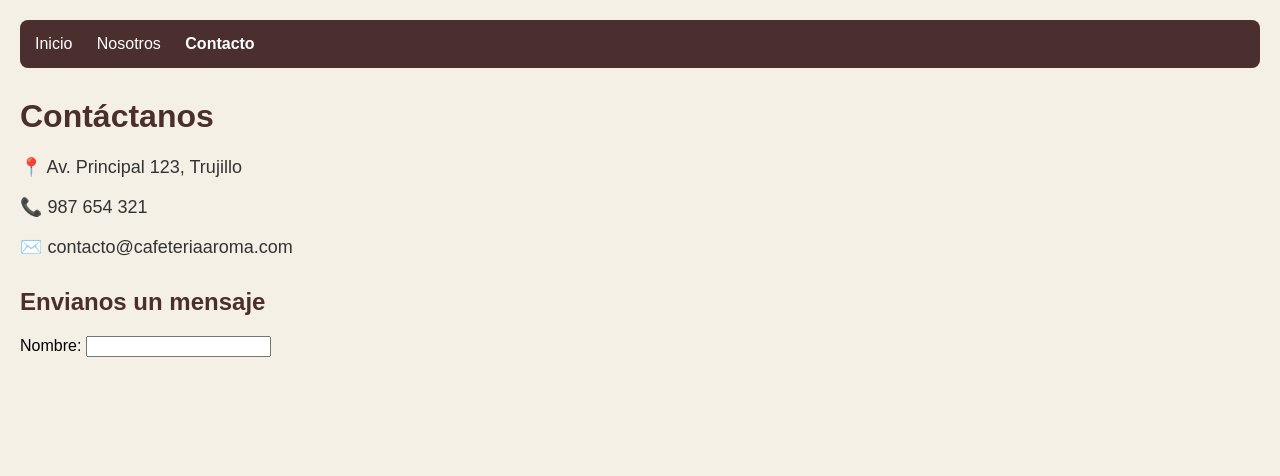
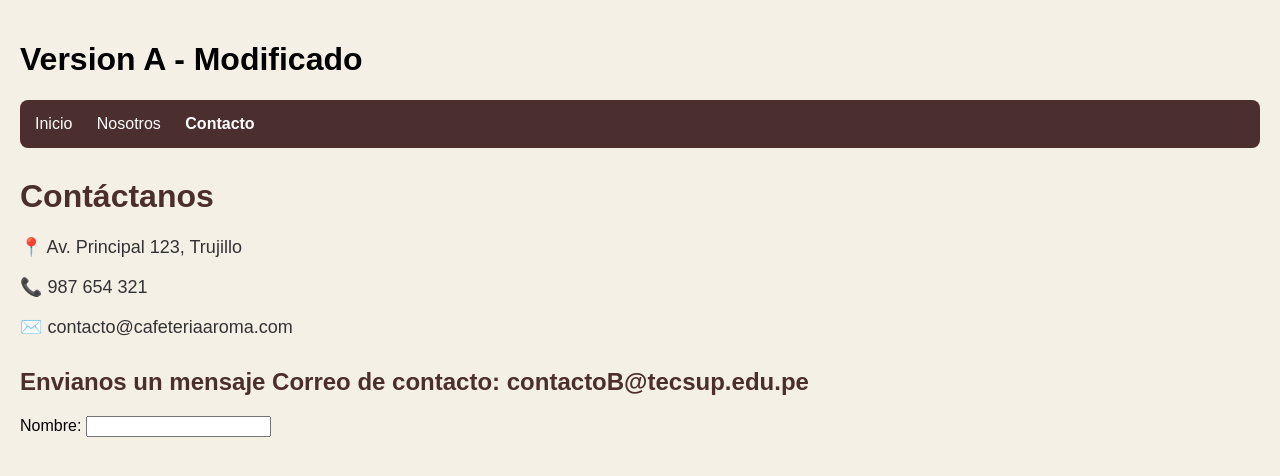
Before and after one commit to moisesllajarunasare13-gif/lab-git-sem02, a plain HTML site: page contact.html in a window 1280 px wide. Drawn offline with Linux system fonts and the light colour scheme.

Commit message:
version A definitiva

```diff
--- a/contact.html
+++ b/contact.html
@@ -5,7 +5,7 @@
     <title>Contáctanos — Versión B</title>
 </head>
 <body style="font-family: Arial, sans-serif; margin: 0; padding: 20px; background-color: #f5f0e6;">
-
+ <h1>Version A - Modificado</h1>
     <!-- Menú de navegación -->
     <nav style="background-color: #4b2e2e; padding: 15px; border-radius: 8px;">
         <a href="index.html" style="color: white; margin-right: 20px; text-decoration: none;">Inicio</a>
@@ -18,7 +18,7 @@
     <p style="color: #333; font-size: 18px;">📞 987 654 321</p>
     <p style="color: #333; font-size: 18px;">✉️ contacto@cafeteriaaroma.com</p>
 
-    <h2 style="color: #4b2e2e; margin-top: 30px;">Envianos un mensaje</h2>
+    <h2 style="color: #4b2e2e; margin-top: 30px;">Envianos un mensaje Correo de contacto: contactoB@tecsup.edu.pe</h2>
     <form>
         <label for="name">Nombre:</label>
         <input type="text" id="name" name="name" required><br><br>
```
